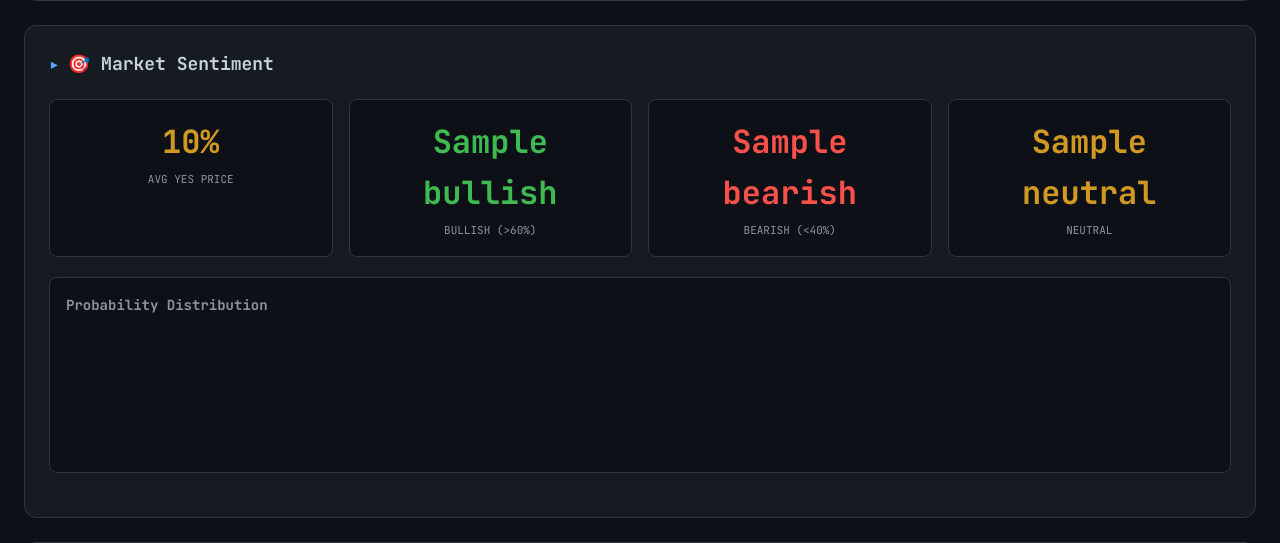
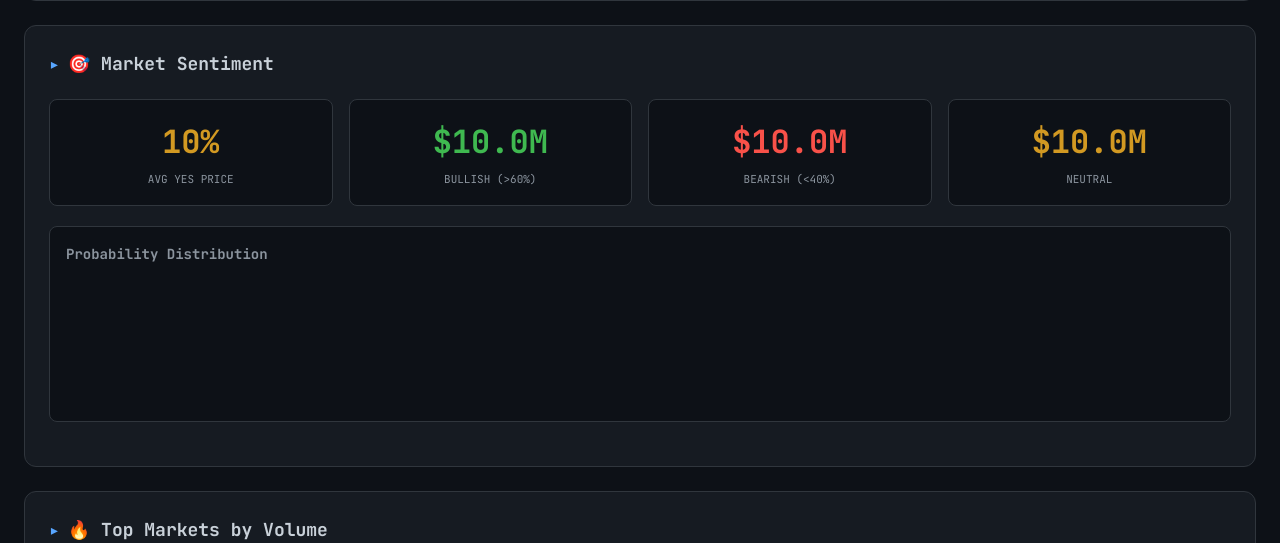
Before and after one commit to luisriverag/polymarket_trends, a Flask app: template templates/index.html in a window 1280 px wide. Shown: the part 570-1113 px from the top of the page. Run offline with Flask 3, Linux system fonts and the light colour scheme; the template is opened without the code that fills it: most values are stand-ins (such as "Sample title", 1, 10 or a date in 2020); a database or web service that is not in the repository returns one stand-in record (values such as "Sample title"); data that the repository does not hold is empty.

Commit message:
Format sentiment volumes as currency

```diff
--- a/templates/index.html
+++ b/templates/index.html
@@ -140,15 +140,15 @@
                     <div class="sentiment-label">Avg Yes Price</div>
                 </div>
                 <div class="sentiment-card">
-                    <div class="sentiment-value" style="color: #3fb950">{{ sentiment.bullish }}</div>
+                    <div class="sentiment-value" style="color: #3fb950">${{ "%.1f"|format(sentiment.bullish/1e6) }}M</div>
                     <div class="sentiment-label">Bullish (>60%)</div>
                 </div>
                 <div class="sentiment-card">
-                    <div class="sentiment-value" style="color: #f85149">{{ sentiment.bearish }}</div>
+                    <div class="sentiment-value" style="color: #f85149">${{ "%.1f"|format(sentiment.bearish/1e6) }}M</div>
                     <div class="sentiment-label">Bearish (<40%)</div>
                 </div>
                 <div class="sentiment-card">
-                    <div class="sentiment-value" style="color: #d29922">{{ sentiment.neutral }}</div>
+                    <div class="sentiment-value" style="color: #d29922">${{ "%.1f"|format(sentiment.neutral/1e6) }}M</div>
                     <div class="sentiment-label">Neutral</div>
                 </div>
             </div>
```
Also changed, not shown: NEXT.md (+1 -2 lines), 1 other file.
